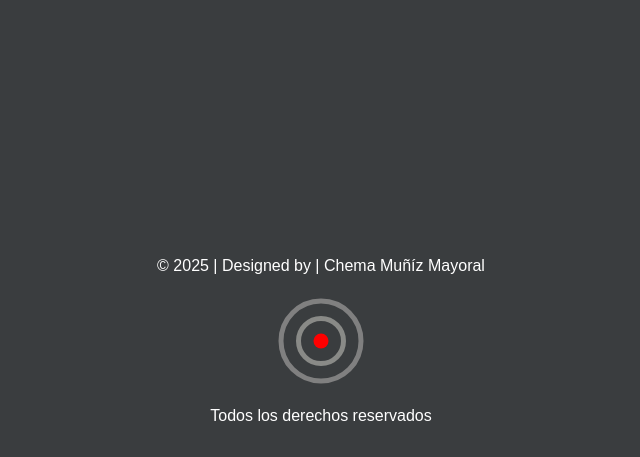
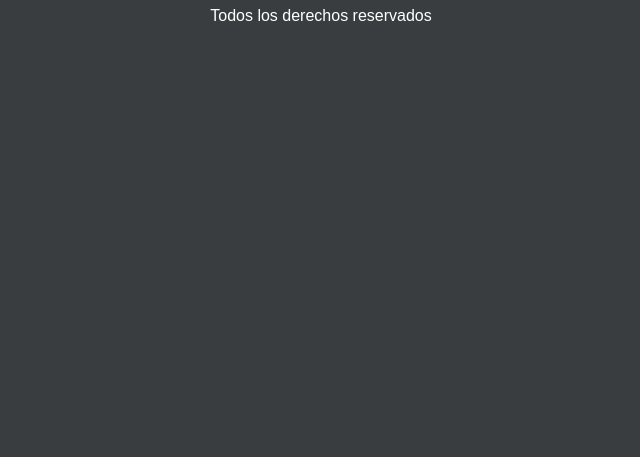
Before and after one commit to Disonante/br50, a Django app: page / in a window 1280 px wide. Shown: the part 1105-1562 px from the top of the page, without its empty margins (319-959 px from the left). After the commit the page ends 1126 px from the top, so only its background shows below. Run offline with Django 5.2, Linux system fonts and the light colour scheme.

Commit message:
Update base.html

```diff
--- a/tiradas_BR_50/templates/base.html
+++ b/tiradas_BR_50/templates/base.html
@@ -30,15 +30,15 @@ footer {
     display: flex;             /* Utiliza Flexbox */
     justify-content: center;   /* Centra horizontalmente */
     align-items: center;       /* Centra verticalmente */
-    width: 100%;              /* Ajusta el ancho del contenedor */
-    height: 100%;             /* Ajusta la altura del contenedor */
+    width: 50%;              /* Ajusta el ancho del contenedor */
+    height: 50%;             /* Ajusta la altura del contenedor */
 }
 
 .foto-redonda {
     width: 300px;               /* La imagen ocupa todo el ancho del contenedor */
     height: 300px;              /* La imagen ocupa todo el alto del contenedor */
     background-image: url('https://i.imgur.com/Gz4JYFs.jpeg'); /* Ruta de la imagen */
-    background-size: cover;    /* Escala la imagen para cubrir el área */
+
     background-position: center; /* Centra la imagen dentro del área */
     background-repeat: no-repeat; /* Evita repeticiones */
     border-radius: 50%;        /* Convierte la imagen en un círculo */
```
